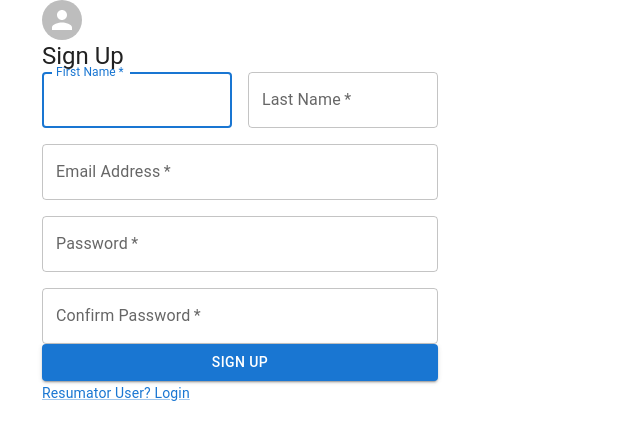
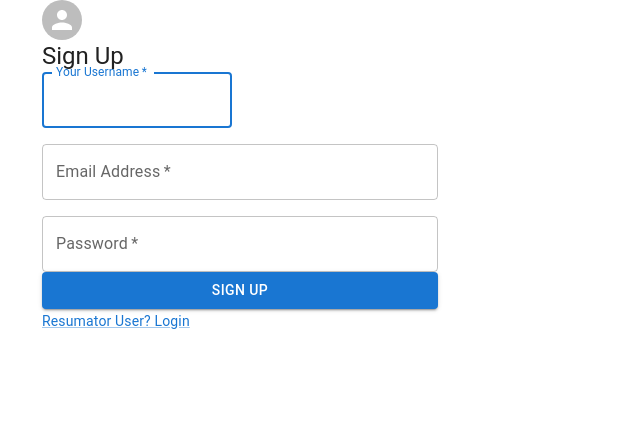
Before and after one commit to kirstgonz/resumator, a React (Create React App) app in the folder client/: page /signup in a window 1280 px wide. Shown: the top 440 px of the page, without its empty margins (0-640 px from the left). Built offline with nearby package versions, Linux system fonts and the light colour scheme.

Commit message:
signup component complete

```diff
--- a/client/src/Pages/Signup/index.js
+++ b/client/src/Pages/Signup/index.js
@@ -1,12 +1,41 @@
-import * as React from 'react';
+import React, { useState } from 'react';
+import { useMutation } from '@apollo/client';
 import { Avatar, Button, CssBaseline, TextField, Link, Grid, Typography, Container } from '@mui/material';
 import { Card } from 'react-bootstrap';
+import { ADD_USER } from '../../utils/mutations';
+import Auth from '../../utils/auth';
 
 export default function Signup() {
+
+  const [formState, setFormState] = useState({
+    username: '',
+    email: '',
+    password: '',
+  });
+  const [addUser, { error }] = useMutation(ADD_USER);
+
+  // update state based on form input changes
+  const handleChange = (event) => {
+    const { name, value } = event.target;
+
+    setFormState({
+      ...formState,
+      [name]: value,
+    });
+  };
 
   // Handle sign up form submit
 	const handleSubmit = async (event) => {
 		event.preventDefault();
+    try {
+      const { data } = await addUser({
+        variables: { ...formState },
+      });
+
+      Auth.login(data.addUser.token);
+    } catch (e) {
+      console.error(e);
+    }
 	};
 
   //Signup JSX starts here
@@ -32,26 +61,15 @@ export default function Signup() {
                       <Grid item xs={12} sm={6}>
                         {/* Firstname input */}
                         <TextField
-                          autoComplete="fname"
-                          name="firstname"
+                          name="username"
                           variant="outlined"
                           required
                           fullWidth
-                          id="firstName"
-                          label="First Name"
+                          id="username"
+                          label="Your Username"
                           autoFocus
-                        />
-                      </Grid>
-                      <Grid item xs={12} sm={6}>
-                        {/* Lastname input */}
-                        <TextField
-                          variant="outlined"
-                          required
-                          fullWidth
-                          id="lastName"
-                          label="Last Name"
-                          name="lastname"
-                          autoComplete="lname"
+                          value={formState.username}
+                          onChange={handleChange}
                         />
                       </Grid>
                       <Grid item xs={12}>
@@ -63,7 +81,8 @@ export default function Signup() {
                           id="email"
                           label="Email Address"
                           name="email"
-                          autoComplete="email"
+                          value={formState.email}
+                          onChange={handleChange}
                         />
                       </Grid>
                       <Grid item xs={12}>
@@ -76,20 +95,8 @@ export default function Signup() {
                           label="Password"
                           type="password"
                           id="password"
-                          autoComplete="current-password"
-                        />
-                      </Grid>
-                      <Grid item xs={12}>
-                        {/* Confirm Password input */}
-                        <TextField
-                          variant="outlined"
-                          required
-                          fullWidth
-                          name="confirmPassword"
-                          label="Confirm Password"
-                          type="password"
-                          id="confirmPassword"
-                          autoComplete="current-password"
+                          value={formState.password}
+                          onChange={handleChange}
                         />
                       </Grid>
                     </Grid>
```
